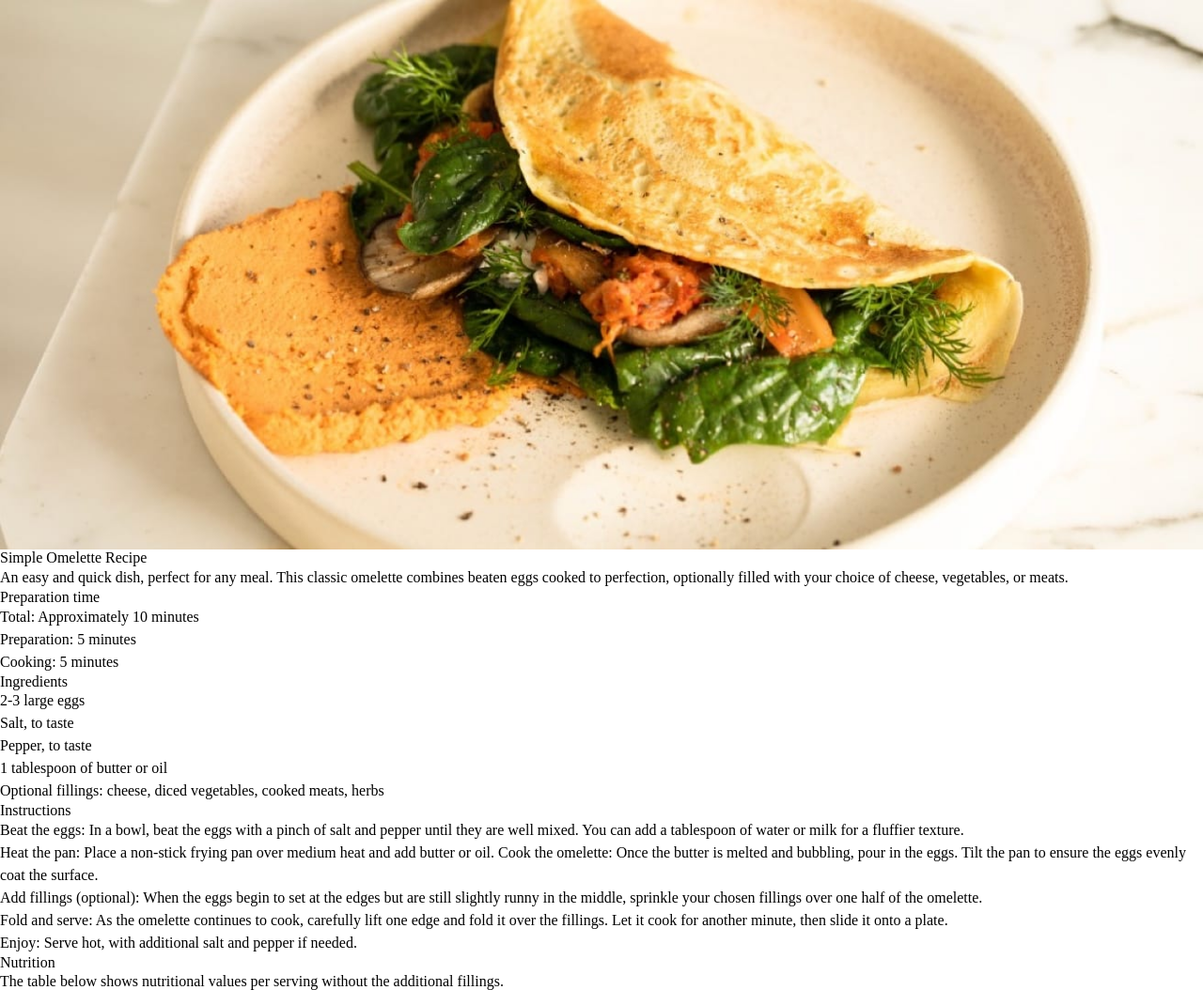
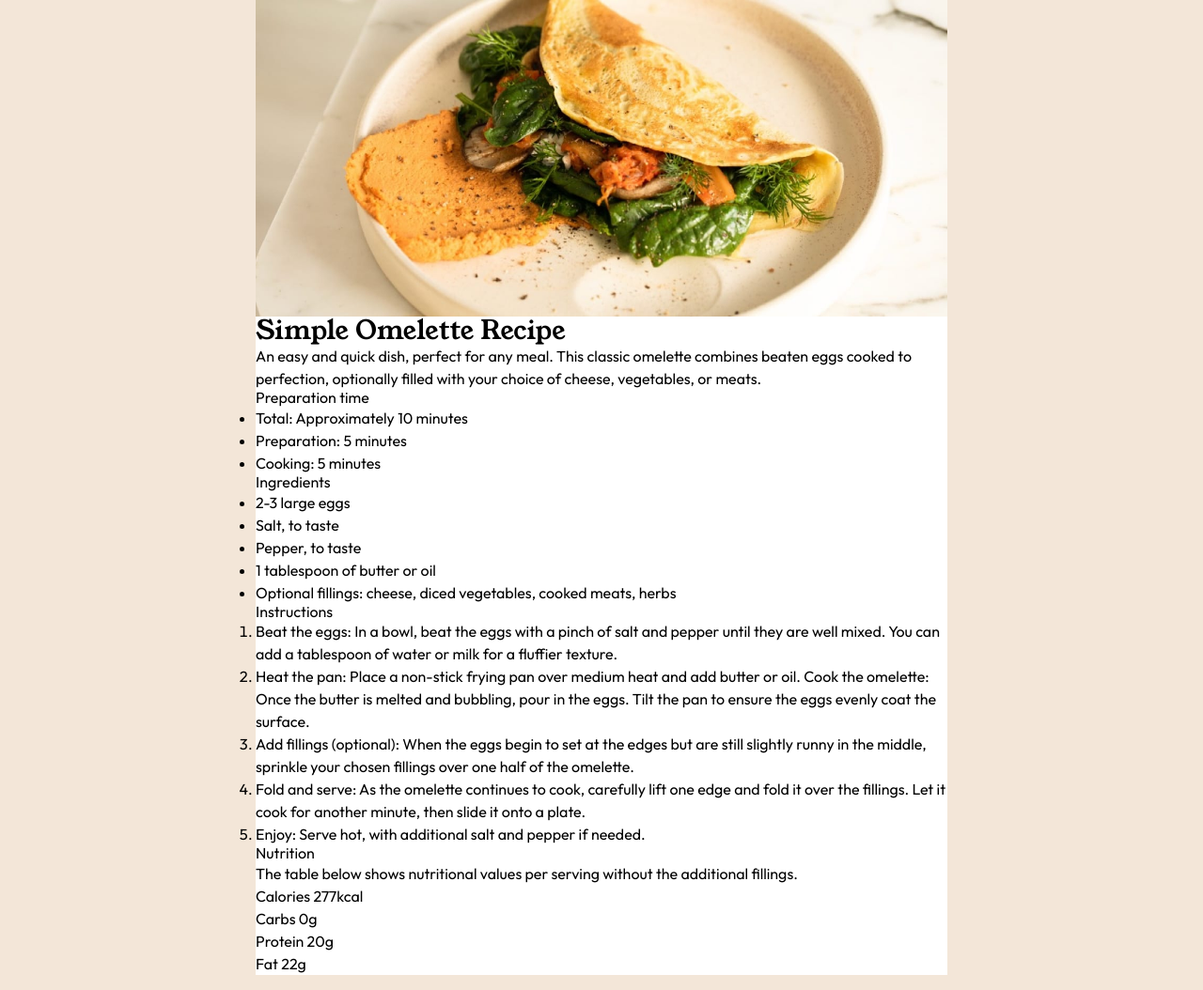
Before and after one commit to LenH4rd/Recipe_Page, a plain HTML site: page index.html in a window 1280 px wide. Shown: the top 1054 px of the page at 94% size. Drawn offline with Linux system fonts and the light colour scheme.

Commit message:
Added custom properties and edited CSS reset body element

```diff
--- a/style.css
+++ b/style.css
@@ -22,6 +22,23 @@
   font-family: "Outfit";
   src: url("./assets/fonts/outfit/static/Outfit-Bold.ttf") format("truetype");
   font-weight: 700;
+}
+
+:root {
+  --clr-primary-Nutmeg: hsl(14, 45%, 36%);
+  --clr-primary-darkRaspberry: hsl(332, 51%, 32%);
+
+  --clr-neutral-White: hsl(0, 0%, 100%);
+  --clr-neutral-roseWhite: hsl(330, 100%, 98%);
+  --clr-neutral-Eggshell: hsl(30, 54%, 90%);
+  --clr-neutral-lightGrey: hsl(30, 18%, 87%);
+  --clr-neutral-wengeBrown: hsl(30, 10%, 34%);
+  --clr-neutral-darkCharcoal: hsl(24, 5%, 18%);
+
+  --fs-paragraph: 1rem;
+
+  --ff-strong: "Young Serif", serif;
+  --ff-primary: "Outfit", sans-serif;
 }
 
 /* Box sizing rules */
@@ -55,6 +72,12 @@ ol[role="list"] {
 body {
   min-height: 100vh;
   line-height: 1.5;
+  font-size: var(--fs-paragraph);
+  font-family: var(--ff-primary);
+  display: flex;
+  justify-content: center;
+  align-items: center;
+  background-color: var(--clr-neutral-Eggshell);
 }
 
 /* Set shorter line heights on headings and interactive elements */
@@ -108,3 +131,18 @@ textarea:not([rows]) {
 :target {
   scroll-margin-block: 5ex;
 }
+
+/* Actual code starts here */
+main {
+  max-width: 736px;
+  background-color: var(--clr-neutral-White);
+
+  & .main_content {
+    padding: 0 1.875em;
+  }
+}
+
+h1 {
+  font-family: var(--ff-strong);
+  font-size: 1.75rem;
+}
```
